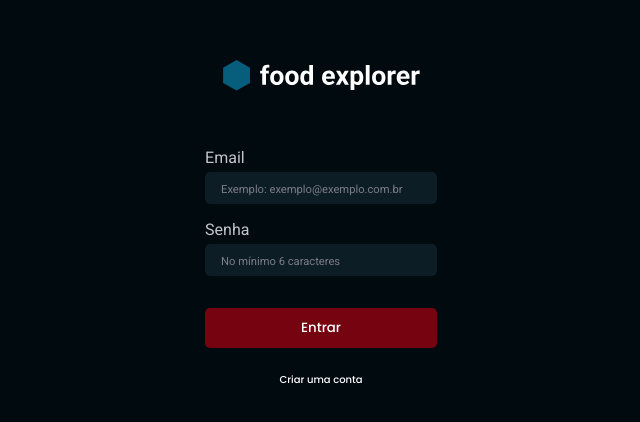
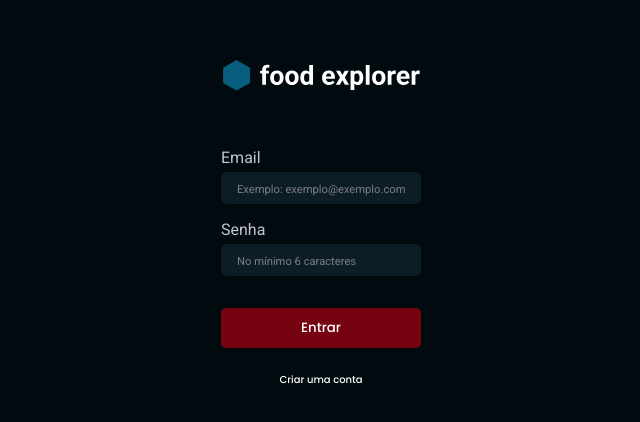
Before and after one commit to daiaanebarbosaf/foodexplorer, a React (Vite) app: page / in a window 1280 px wide. Shown: the part 176-598 px from the top of the page, without its empty margins (319-959 px from the left). Built offline with nearby package versions, Linux system fonts and the light colour scheme.

Commit message:
Mudando o tamanho do botão

```diff
--- a/src/components/Button/style.js
+++ b/src/components/Button/style.js
@@ -7,7 +7,7 @@ export const Container = styled.button`
 
     height: 2.5rem;
     border: 0;
-    padding: 0 6rem;
+    padding: 0 5rem;
     margin-top: 2rem;
     border-radius: 5px;
 
```
